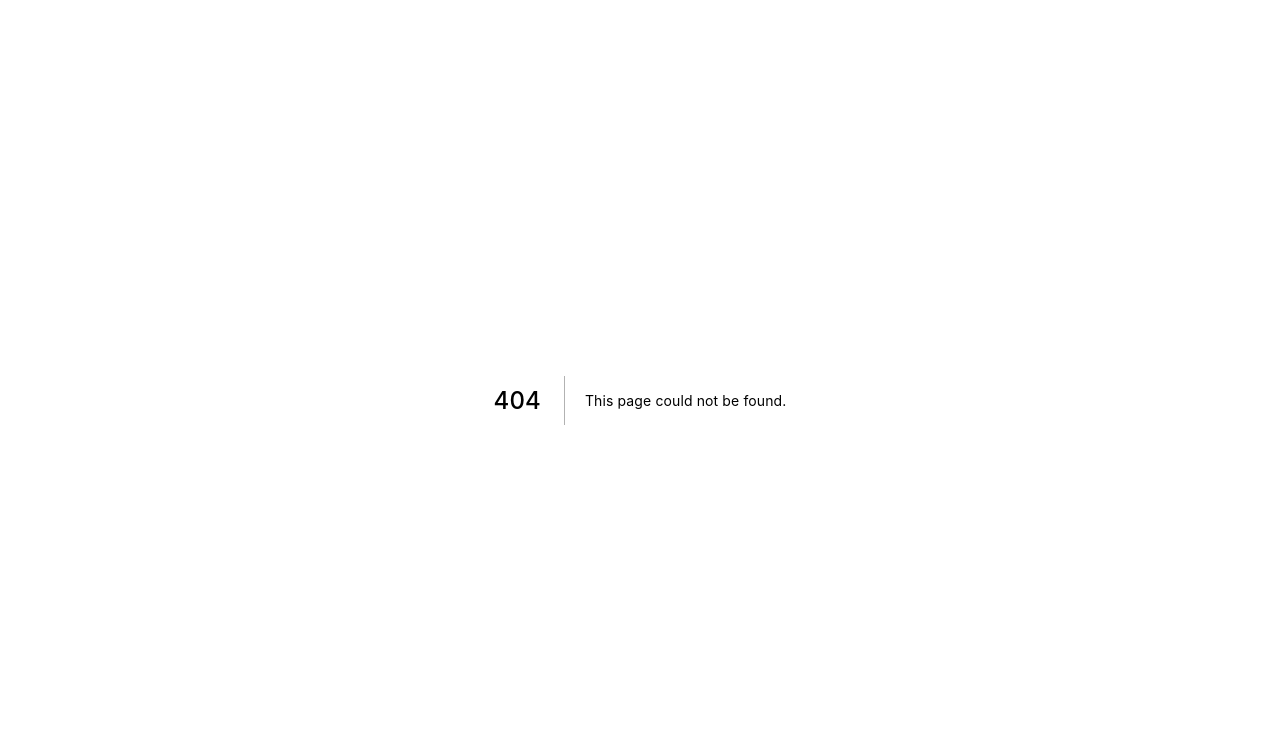
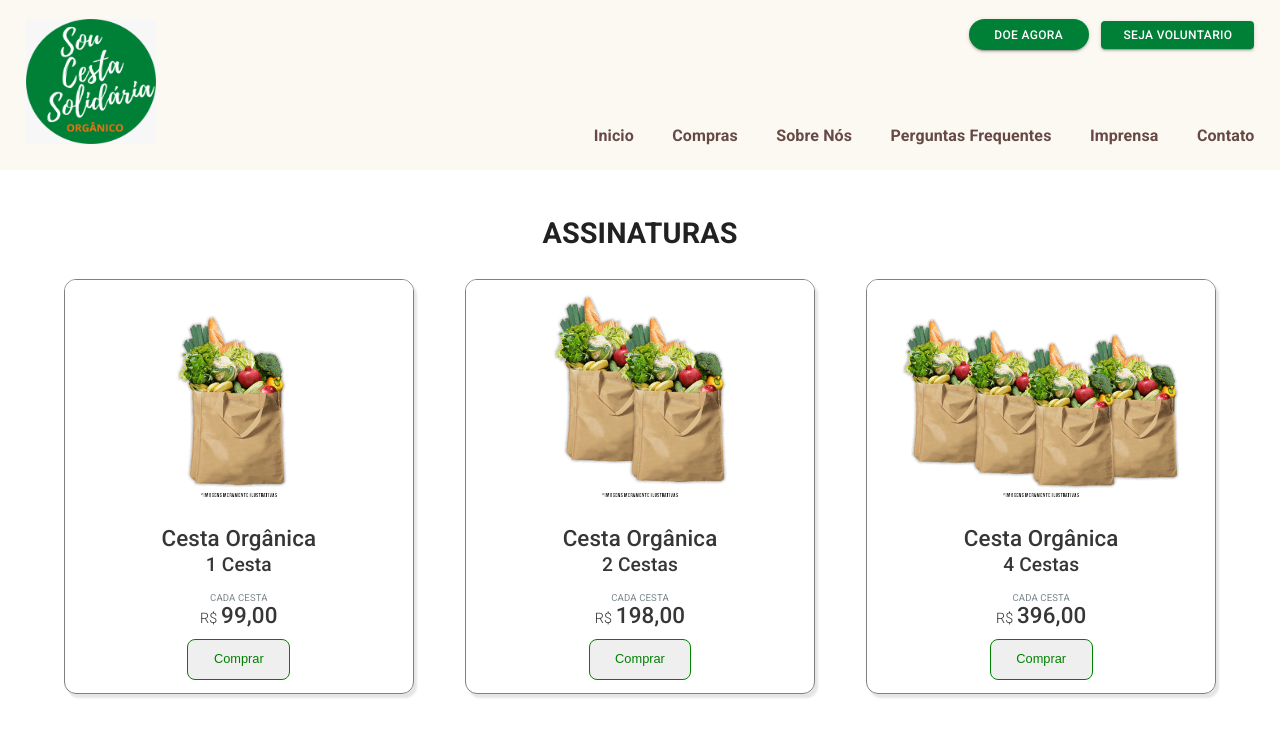
Before and after one commit to KiwiDev808/sou-cesta-solidaria, a Next.js app: page /compras in a window 1280 px wide. Before the commit this address had no page. Shown: the top 743 px of the page. Built offline with nearby package versions, Linux system fonts and the light colour scheme.

Commit message:
style: changed name of section loja to compras

```diff
--- a/src/components/common/Header/Header.tsx
+++ b/src/components/common/Header/Header.tsx
@@ -30,8 +30,8 @@ const Header = () => {
             <Link href="/">
               <a>Inicio</a>
             </Link>
-            <Link href="/loja">
-              <a>Loja</a>
+            <Link href="/compras">
+              <a>Compras</a>
             </Link>
             <Link href="/sobre">
               <a>Sobre Nós</a>
--- a/src/components/common/Header/HeaderMenu/index.tsx
+++ b/src/components/common/Header/HeaderMenu/index.tsx
@@ -27,8 +27,8 @@ export const HeaderMenu = () => {
         <Link href="/" passHref>
           <MenuItem onClick={handleClose}>Inicio </MenuItem>
         </Link>
-        <Link href="/loja" passHref>
-          <MenuItem onClick={handleClose}>Loja</MenuItem>
+        <Link href="/compras" passHref>
+          <MenuItem onClick={handleClose}>Compras</MenuItem>
         </Link>
 
         <Link href="/sobre" passHref>
--- a/src/pages/loja/index.tsx
+++ b/src/pages/compras/index.tsx
@@ -38,11 +38,11 @@ const produtos = [
   },
 ]
 
-const Loja = () => {
+const Compras = () => {
   return (
-    <Layout title="Loja - Sou Cesta Solidária">
+    <Layout title="Compras - Sou Cesta Solidária">
       <div className={styles.lojaContainer}>
-        <h2>Produtos</h2>
+        <h2>Assinaturas</h2>
         <div className={styles.listaProdutos}>
           {produtos.map((produto, index) => {
             return (
@@ -62,4 +62,4 @@ const Loja = () => {
   )
 }
 
-export default Loja
+export default Compras
```
Also changed, not shown: src/pages/compras/styles.module.scss (renamed from src/pages/loja/styles.module.scss).
